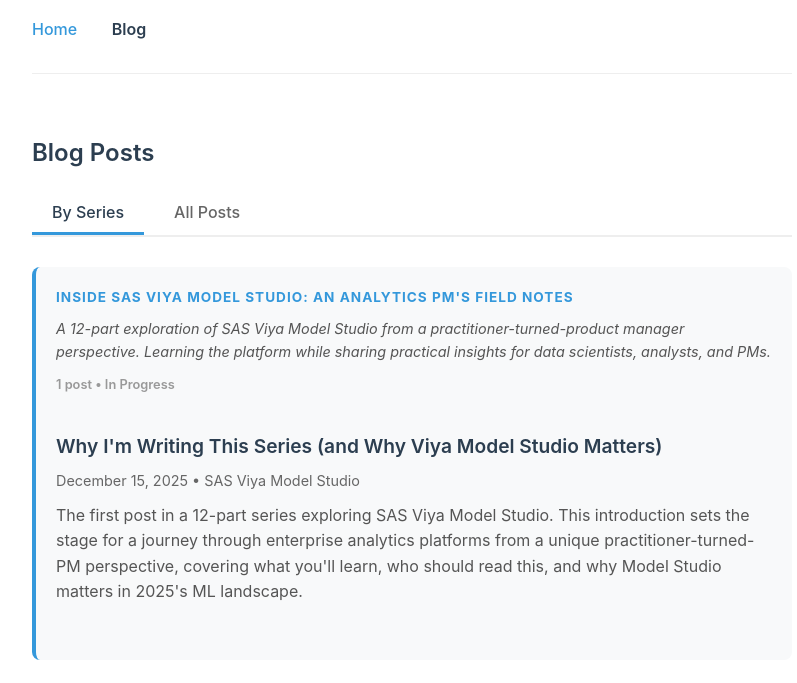
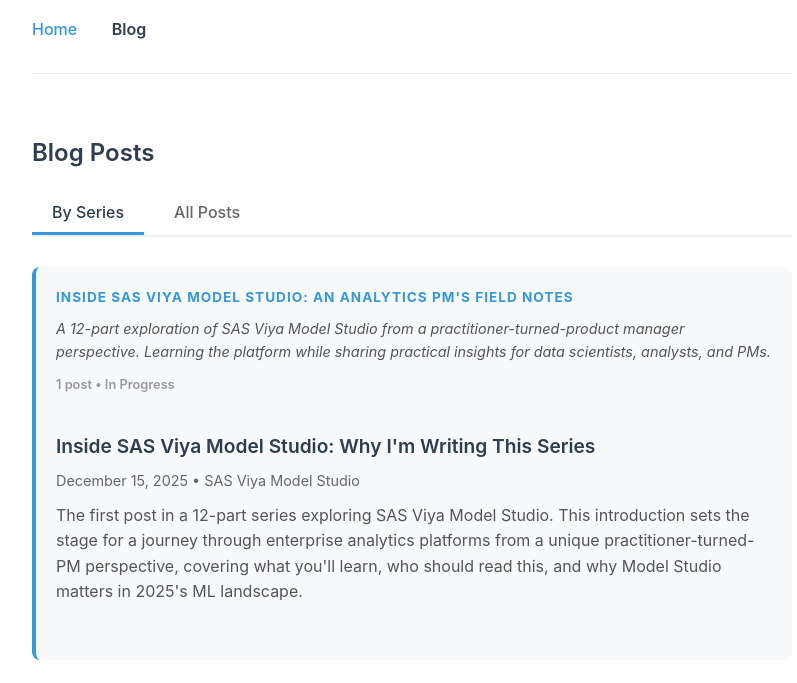
Before and after one commit to tmwileman/thomaswileman-site, a plain HTML site: page blog/index.html in a window 1280 px wide. Shown: the part 117-800 px from the top of the page, without its empty margins (228-1025 px from the left). Drawn offline with Linux system fonts and the light colour scheme.

Commit message:
match titles

```diff
--- a/blog/index.html
+++ b/blog/index.html
@@ -48,7 +48,7 @@
                     <ul class="post-list">
                         <li class="post-item">
                             <div class="post-title">
-                                <a href="posts/viya-01-why-writing-series.html">Why I'm Writing This Series (and Why Viya Model Studio Matters)</a>
+                                <a href="posts/viya-01-why-writing-series.html">Inside SAS Viya Model Studio: Why I'm Writing This Series</a>
                             </div>
                             <div class="post-meta">December 15, 2025 • SAS Viya Model Studio</div>
                             <div class="post-excerpt">
```
